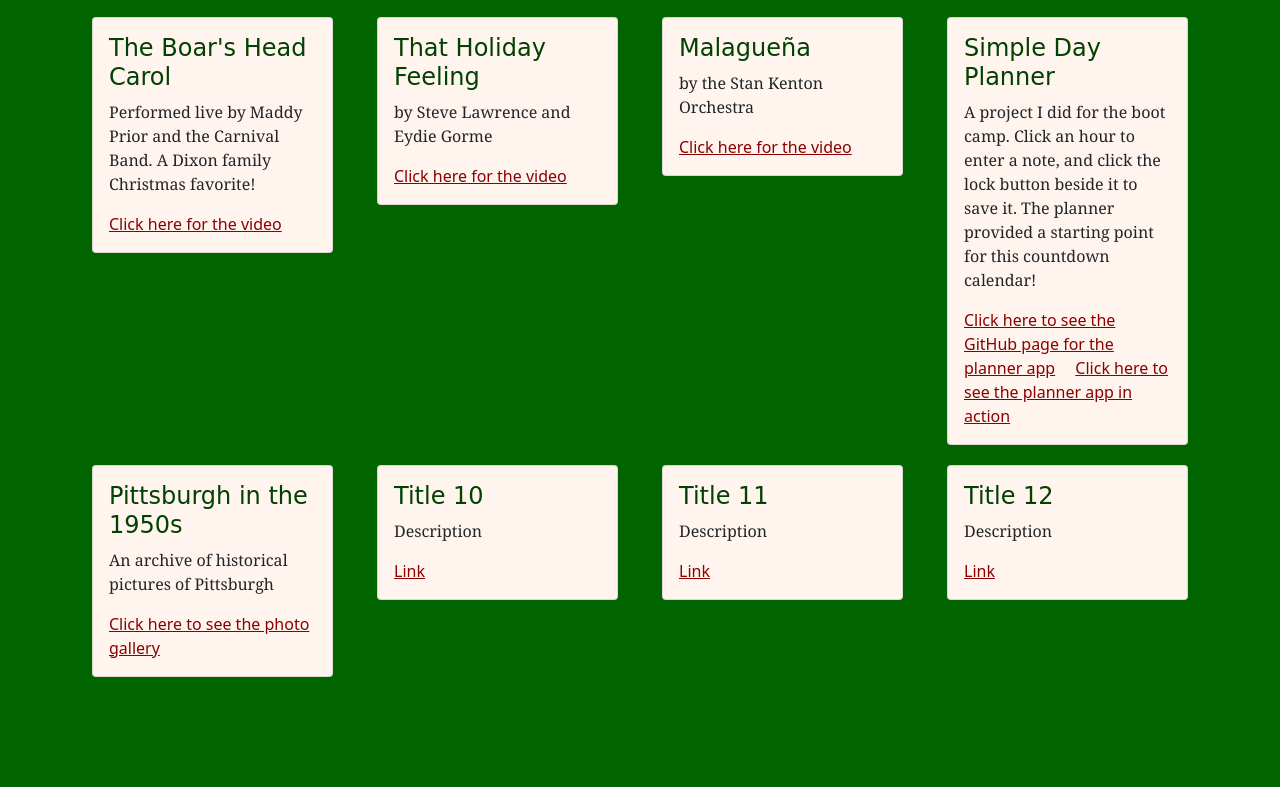
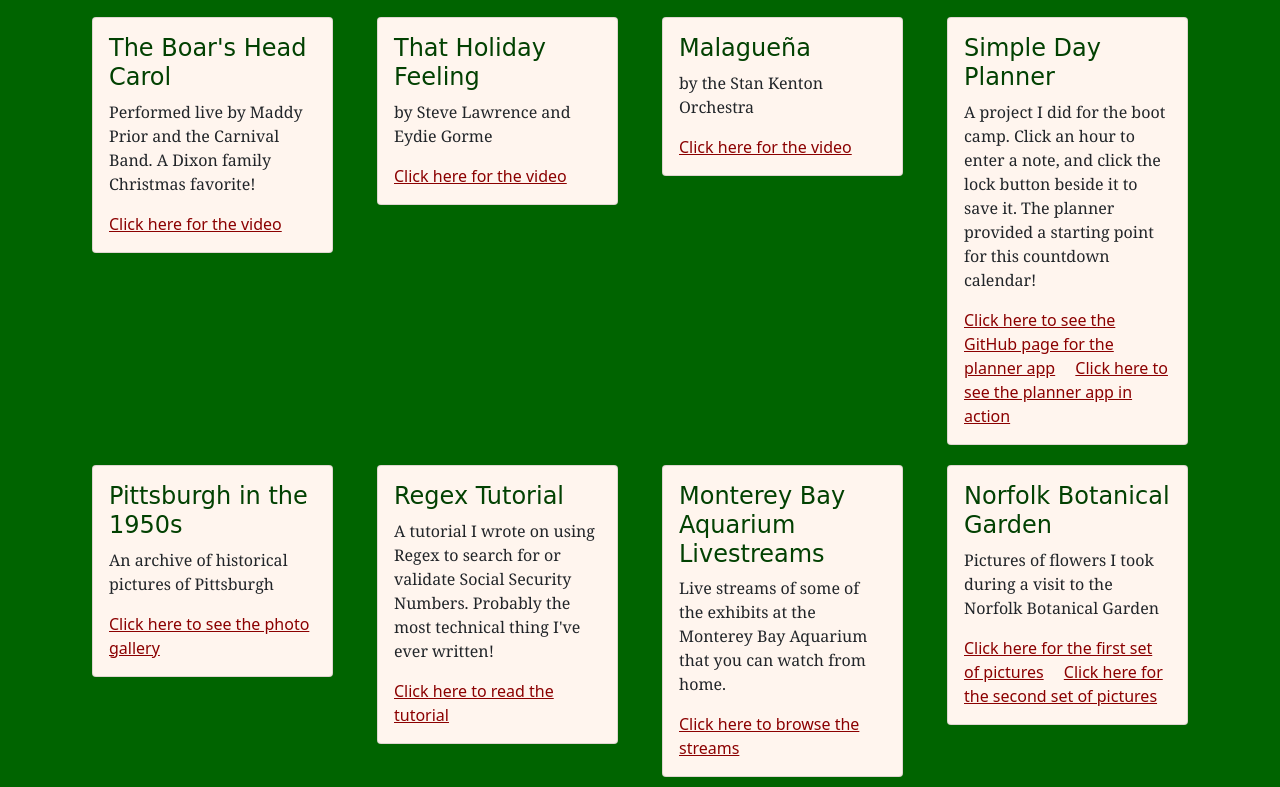
Before and after one commit to TwyllBlackleaf/twelve-days-of-christmas, a plain HTML site: page index.html in a window 1280 px wide. Shown: the part 508-1295 px from the top of the page. Before the commit the page ends 1195 px from the top, so only its background shows below. Drawn offline with nearby package versions, Linux system fonts and the light colour scheme.

Commit message:
added last few links

```diff
--- a/index.html
+++ b/index.html
@@ -130,9 +130,9 @@
             <div class="col">
                 <article class="card">
                     <div hidden class="card-body" id="card-10">
-                        <h4 class="card-title">Title 10</h4>
-                        <p class="card-text">Description</p>
-                        <a href="#" class="card-link">Link</a>
+                        <h4 class="card-title">Regex Tutorial</h4>
+                        <p class="card-text">A tutorial I wrote on using Regex to search for or validate Social Security Numbers. Probably the most technical thing I've ever written!</p>
+                        <a href="https://gist.github.com/TwyllBlackleaf/37990a7e270fe79822f5ee65d080407d" class="card-link">Click here to read the tutorial</a>
                     </div>
                     <div class="card-body" id="later-message-10">
                         <h4 class="card-title later-message">Check back on 1/6!</h4>
@@ -142,9 +142,9 @@
             <div class="col">
                 <article class="card">
                     <div hidden class="card-body" id="card-11">
-                        <h4 class="card-title">Title 11</h4>
-                        <p class="card-text">Description</p>
-                        <a href="#" class="card-link">Link</a>
+                        <h4 class="card-title">Monterey Bay Aquarium Livestreams</h4>
+                        <p class="card-text">Live streams of some of the exhibits at the Monterey Bay Aquarium that you can watch from home.</p>
+                        <a href="https://www.montereybayaquarium.org/animals/live-cams" class="card-link">Click here to browse the streams</a>
                     </div>
                     <div class="card-body" id="later-message-11">
                         <h4 class="card-title later-message">Check back on 1/7!</h4>
@@ -154,9 +154,10 @@
             <div class="col">
                 <article class="card">
                     <div hidden class="card-body" id="card-12">
-                        <h4 class="card-title">Title 12</h4>
-                        <p class="card-text">Description</p>
-                        <a href="#" class="card-link">Link</a>
+                        <h4 class="card-title">Norfolk Botanical Garden</h4>
+                        <p class="card-text">Pictures of flowers I took during a visit to the Norfolk Botanical Garden</p>
+                        <a href="https://imgur.com/a/YREoXSz" class="card-link">Click here for the first set of pictures</a>
+                        <a href="https://imgur.com/a/SUiwEp5" class="card-link">Click here for the second set of pictures</a>
                     </div>
                     <div class="card-body" id="later-message-12">
                         <h4 class="card-title later-message">Check back on 1/8!</h4>
```
